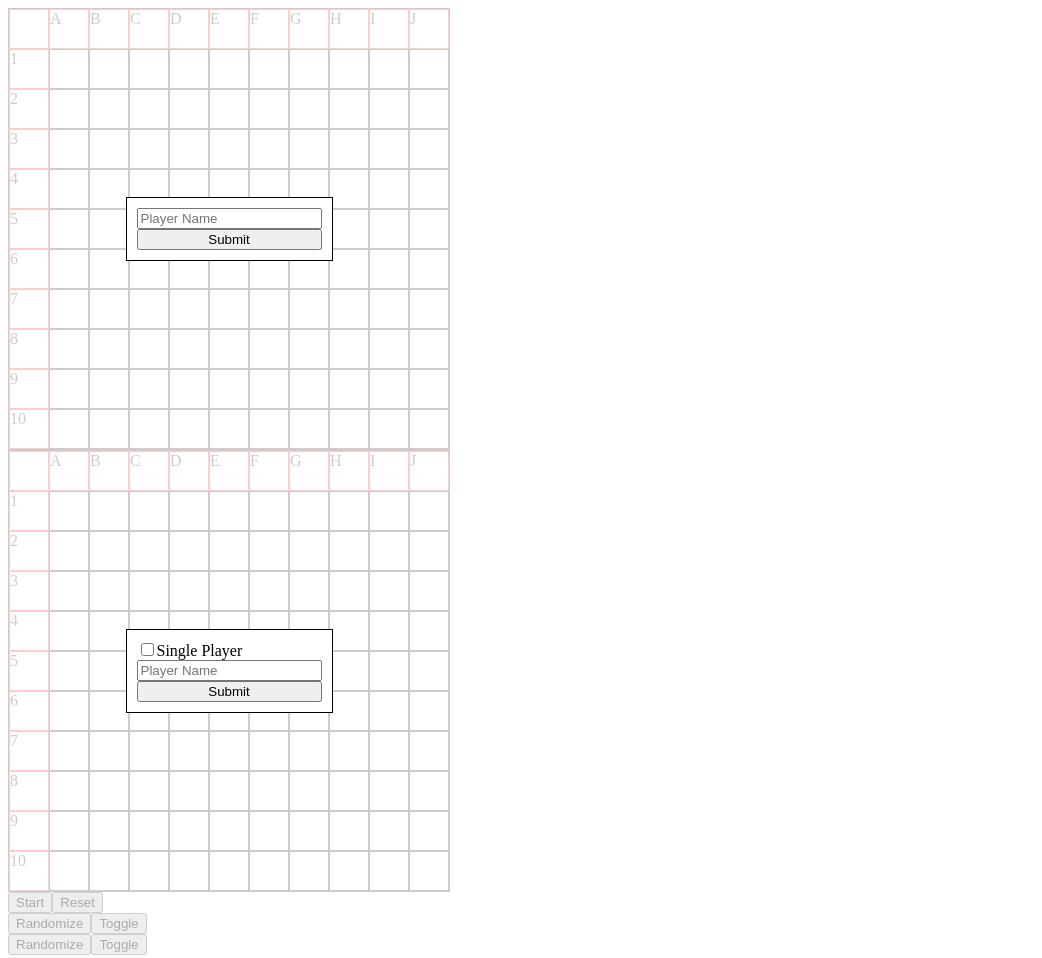
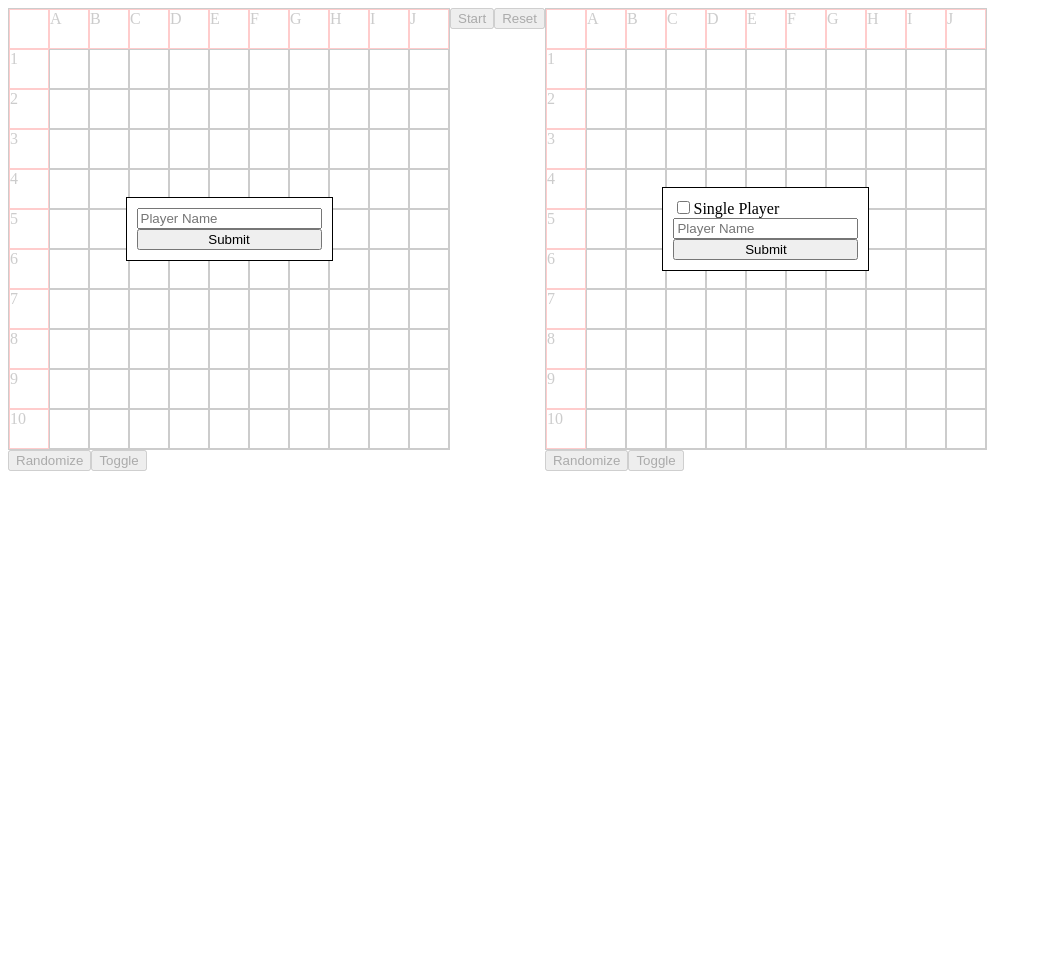
Before and after one commit to harshnugget/TOP-battleship, a website built with webpack: page src/template.html in a window 1280 px wide. Shown: the whole page, without its empty margins (0-1042 px from the left). After the commit the page ends 800 px from the top, so only its background shows below. Built offline with nearby package versions, Linux system fonts and the light colour scheme.

Commit message:
feat(style.css): Implemented grid for gameboard layout

```diff
--- a/src/style.css
+++ b/src/style.css
@@ -1,5 +1,35 @@
 * {
   box-sizing: border-box;
+}
+
+/* Main grid */
+main {
+  display: grid;
+  grid-template-columns: repeat(3, max-content);
+  grid-template-areas:
+    'p1-gameboard start-btn p2-gameboard'
+    'p1-gameboard reset-btn p2-gameboard'
+    'p1-btns . p2-btns';
+}
+
+.p1-gameboard-container {
+  grid-area: p1-gameboard;
+}
+
+.p2-gameboard-container {
+  grid-area: p2-gameboard;
+}
+
+.main-btns-container {
+  grid-area: start-btn;
+}
+
+.p1-btns-container {
+  grid-area: p1-btns;
+}
+
+.p2-btns-container {
+  grid-area: p2-btns;
 }
 
 /* Gameboard forms */
```
